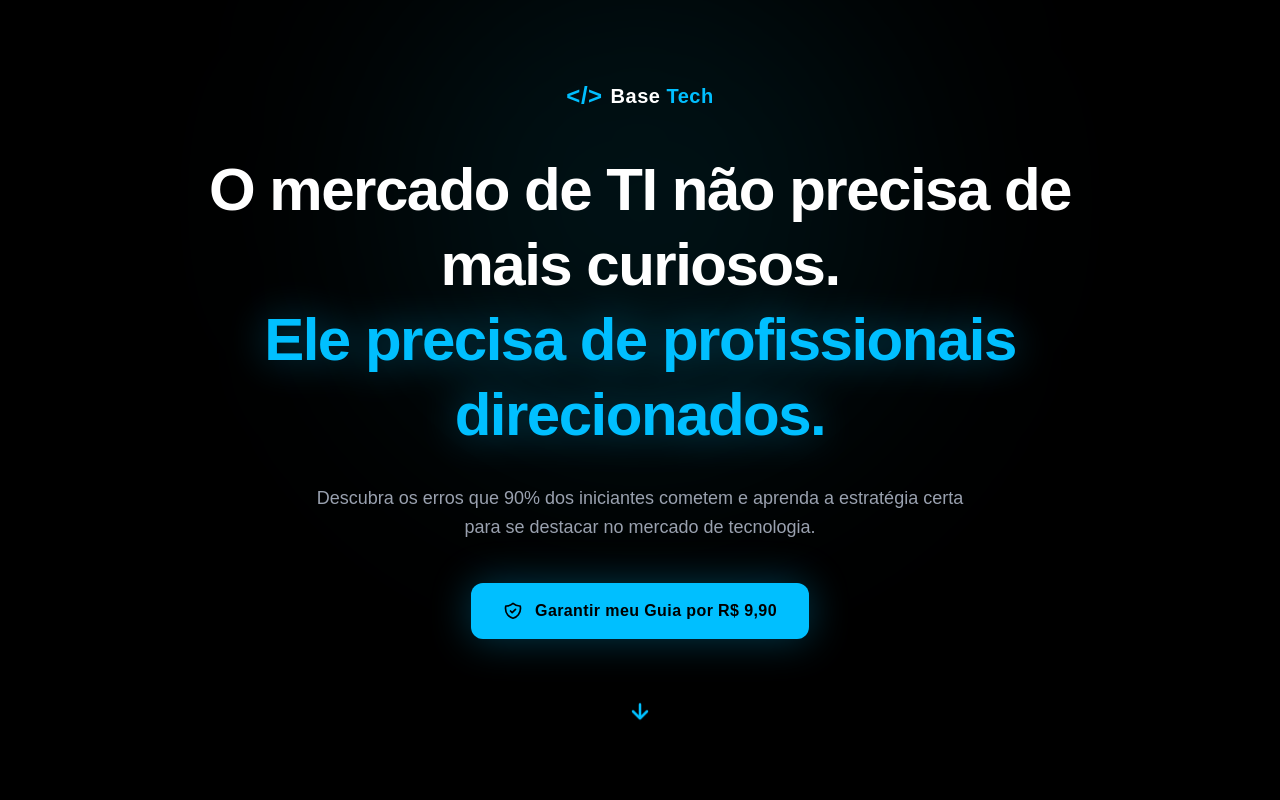
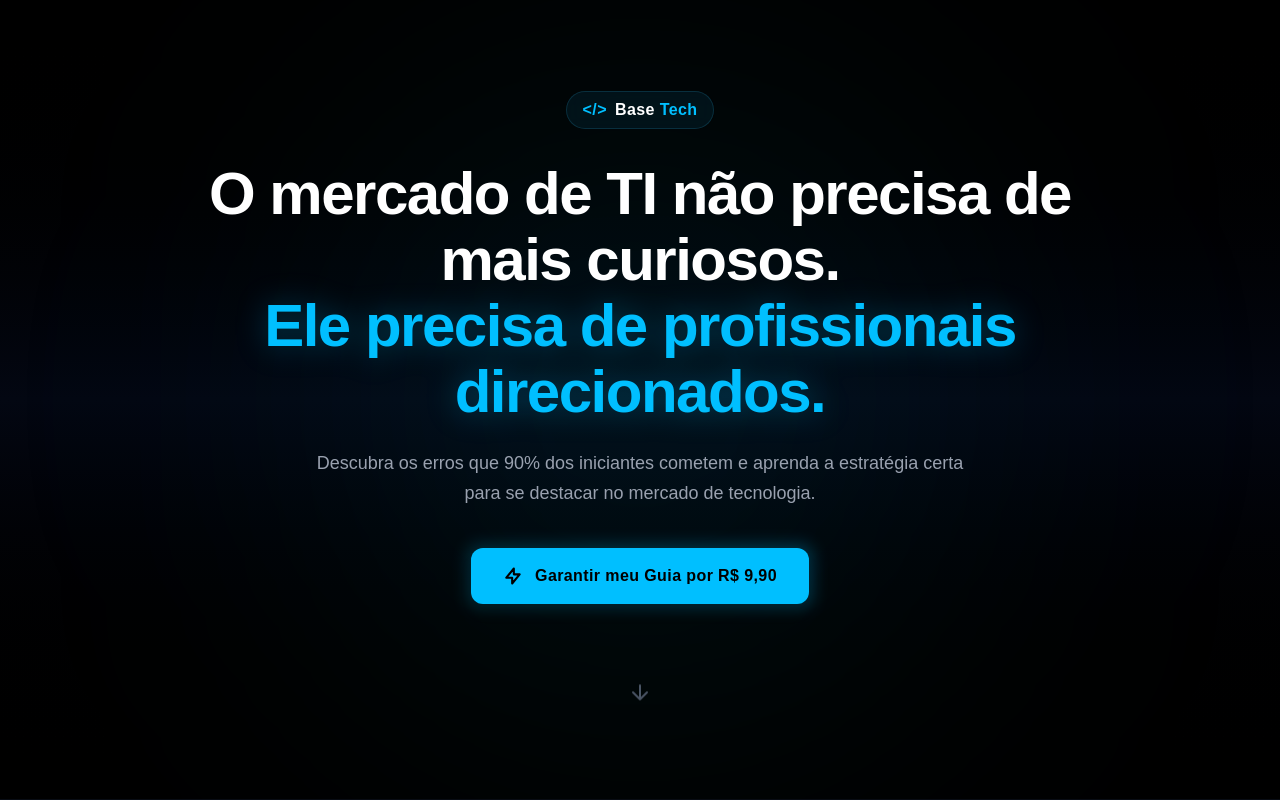
Before and after one commit to marianaviana/guia-tech-site, a Next.js app: page / in a window 1280 px wide. Shown: the top 800 px of the page. Built offline with nearby package versions, Linux system fonts and the light colour scheme.

Commit message:
Layout premium finalizado com links do Kiwify

```diff
--- a/app/home/components/HeroSection.tsx
+++ b/app/home/components/HeroSection.tsx
@@ -2,50 +2,54 @@ import React from 'react';
 
 export default function HeroSection() {
   return (
-    <section className="relative w-full min-h-screen flex flex-col items-center justify-center text-center px-4 py-20 bg-black border-b border-gray-900 overflow-hidden">
-      {/* Luz azul de fundo (Efeito Glow) */}
-      <div className="absolute top-1/4 left-1/2 -translate-x-1/2 -translate-y-1/2 w-[500px] h-[500px] bg-cyan-500/10 rounded-full blur-[120px] pointer-events-none"></div>
+    <section className="relative w-full min-h-screen flex flex-col items-center justify-center text-center px-4 py-20 bg-gradient-to-b from-black via-[#030712] to-black border-b border-gray-900/50 overflow-hidden">
 
-      <div className="relative z-10 max-w-5xl mx-auto flex flex-col items-center">
+      {/* Efeito de Iluminação Premium (Glow Sutil) */}
+      <div className="absolute top-1/2 left-1/2 -translate-x-1/2 -translate-y-1/2 w-[600px] h-[600px] bg-cyan-600/10 rounded-full blur-[150px] pointer-events-none"></div>
+
+      <div className="relative z-10 max-w-4xl mx-auto flex flex-col items-center">
 
         {/* Logo Base Tech */}
-        <div className="flex items-center gap-2 mb-10 text-xl font-bold tracking-wide">
-          <span className="text-[#00BFFF] text-2xl">&lt;/&gt;</span>
+        <div className="flex items-center gap-2 mb-8 px-4 py-1.5 rounded-full bg-cyan-950/30 border border-cyan-900/50 text-sm md:text-base font-semibold tracking-wide backdrop-blur-sm">
+          <span className="text-[#00BFFF]">&lt;/&gt;</span>
           <span className="text-white">Base <span className="text-[#00BFFF]">Tech</span></span>
         </div>
 
-        {/* Título Principal (Headline) */}
-        <h1 className="text-4xl sm:text-5xl md:text-6xl font-extrabold text-white tracking-tight leading-tight max-w-4xl">
-          O mercado de TI não precisa de mais curiosos. <br />
-          <span className="text-[#00BFFF] drop-shadow-[0_0_20px_rgba(0,191,255,0.4)]">
-            Ele precisa de profissionais direcionados.
+        {/* Headline Estratégica (Tamanho ajustado para elegância) */}
+        <h1 className="text-4xl md:text-5xl lg:text-6xl font-extrabold text-white tracking-tight leading-[1.1] max-w-4xl">
+          O mercado de TI não precisa de mais curiosos. <br className="hidden md:block" />
+          <span className="text-[#00BFFF] drop-shadow-[0_0_15px_rgba(0,191,255,0.3)]">
+             Ele precisa de profissionais direcionados.
           </span>
         </h1>
 
-        {/* Subtítulo */}
-        <p className="mt-8 text-base sm:text-lg text-gray-400 max-w-2xl leading-relaxed">
+        {/* Subheadline Focada */}
+        <p className="mt-6 text-base md:text-lg text-gray-400 max-w-2xl leading-relaxed font-medium">
           Descubra os erros que 90% dos iniciantes cometem e aprenda a estratégia certa para se destacar no mercado de tecnologia.
         </p>
 
-        {/* Botão de Chamada Principal com Brilho */}
+        {/* Botão de Alta Conversão (Já com seu link do Kiwify) */}
         <div className="mt-10 relative group">
+          {/* Efeito de brilho atrás do botão */}
+          <div className="absolute -inset-1 bg-gradient-to-r from-cyan-600 to-[#00BFFF] rounded-xl blur opacity-25 group-hover:opacity-50 transition duration-1000 group-hover:duration-200"></div>
+
           <a
             href="https://pay.kiwify.com.br/4AlTZa1"
             target="_blank"
             rel="noopener noreferrer"
-            className="inline-flex items-center gap-3 bg-[#00BFFF] text-black font-bold px-8 py-4 rounded-xl text-base tracking-wide hover:bg-[#0099cc] transition-all duration-300 shadow-[0_0_40px_rgba(0,191,255,0.3)]"
+            className="relative inline-flex items-center gap-3 bg-[#00BFFF] text-black font-bold px-8 py-4 rounded-xl text-base tracking-wide hover:bg-[#00a8e6] transition-all duration-300 shadow-lg hover:shadow-cyan-500/25 hover:-translate-y-0.5"
           >
-            <svg className="w-5 h-5" fill="none" stroke="currentColor" stroke-width="2" viewBox="0 0 24 24">
-              <path stroke-linecap="round" stroke-linejoin="round" d="M9 12l2 2 4-4m5.618-4.016A11.955 11.955 0 0112 2.944a11.955 11.955 0 01-8.618 3.04A12.02 12.02 0 003 9c0 5.591 3.824 10.29 9 11.622 5.176-1.332 9-6.03 9-11.622 0-1.042-.133-2.052-.382-3.016z"></path>
+            <svg className="w-5 h-5" fill="none" stroke="currentColor" strokeWidth="2.5" viewBox="0 0 24 24">
+              <path strokeLinecap="round" strokeLinejoin="round" d="M13 10V3L4 14h7v7l9-11h-7z"></path>
             </svg>
             Garantir meu Guia por R$ 9,90
           </a>
         </div>
 
-        {/* Seta para baixo */}
-        <div className="mt-16 animate-bounce text-[#00BFFF]">
-          <svg className="w-6 h-6" fill="none" stroke="currentColor" stroke-width="2.5" viewBox="0 0 24 24">
-            <path stroke-linecap="round" stroke-linejoin="round" d="M19 14l-7 7-7-7m7-7v14"></path>
+        {/* Indicador de rolagem discreto */}
+        <div className="mt-20 animate-bounce text-gray-600">
+          <svg className="w-6 h-6" fill="none" stroke="currentColor" strokeWidth="2" viewBox="0 0 24 24">
+            <path strokeLinecap="round" strokeLinejoin="round" d="M19 14l-7 7-7-7m7-7v14"></path>
           </svg>
         </div>
 
--- a/app/home/page.tsx
+++ b/app/home/page.tsx
@@ -1,17 +1,16 @@
+import React from 'react';
+import HeroSection from './components/HeroSection';
+import AboutSection from './components/AboutSection';
+import HighlightsSection from './components/HighlightsSection';
+import CTASection from './components/CTASection';
 
-import HeroSection from './components/HeroSection'
-import AboutSection from './components/AboutSection'
-import HighlightsSection from './components/HighlightsSection'
-import CTASection from './components/CTASection'
-import ProblemSection from './components/ProblemSection'
-
-export default function Home() {
+export default function HomePage() {
   return (
-    <main className="min-h-screen bg-black">
+    <main className="bg-black text-gray-300 min-h-screen">
       <HeroSection />
       <AboutSection />
       <HighlightsSection />
       <CTASection />
     </main>
-  )
+  );
 }
--- a/app/page.tsx
+++ b/app/page.tsx
@@ -1,5 +1,16 @@
-import Home from './home/page'
+import React from 'react';
+import HeroSection from './home/components/HeroSection';
+import AboutSection from './home/components/AboutSection';
+import HighlightsSection from './home/components/HighlightsSection';
+import CTASection from './home/components/CTASection';
 
 export default function Page() {
-  return <Home />
+  return (
+    <main className="bg-black text-gray-300 min-h-screen">
+      <HeroSection />
+      <AboutSection />
+      <HighlightsSection />
+      <CTASection />
+    </main>
+  );
 }
```
